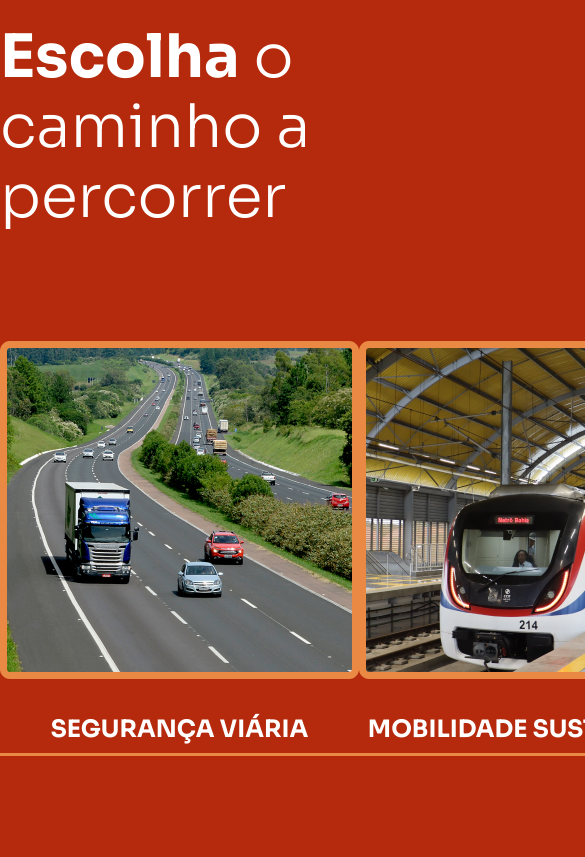
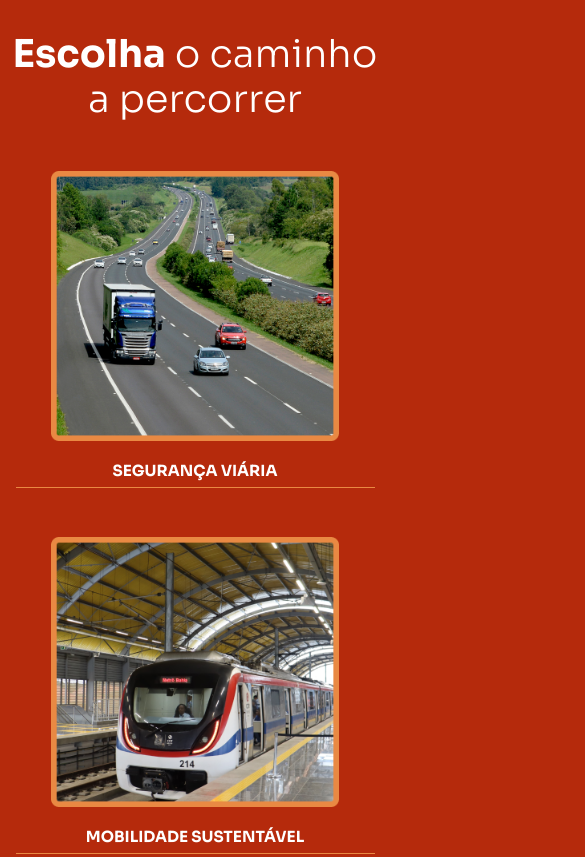
Before and after one commit to Gabriel-S-Santana/InfoGrafico, a plain HTML site: page index.html in a window 390 px wide. Shown: the top 857 px of the page, 585 px wide, since content can reach past the window. Drawn offline with Linux system fonts and the light colour scheme.

Commit message:
feat responsividade home

```diff
--- a/styles/home.css
+++ b/styles/home.css
@@ -35,10 +35,10 @@ header {
 header h1 {
   color: #fff;
 
-  font-size: 60px;
+  font-size: 6.0rem;
   font-style: normal;
   font-weight: 300;
-  line-height: 70px;
+  line-height: 7.0rem;
 }
 
 main {
@@ -61,11 +61,50 @@ main {
   text-transform: uppercase;
   text-align: center;
   font-family: Sora;
-  font-size: 24px;
+  font-size: 2.4rem;
   font-style: normal;
   font-weight: 600;
-  line-height: 32px;
+  line-height: 3.2rem;
   padding-bottom: .8rem;
   border-bottom: solid .3rem;
   border-color: #E98943;
 }
+
+@media (max-width: 900px) {
+  html {
+    font-size: 60%;
+  }
+
+  body {
+    gap: 7.7rem;
+  }
+
+  header {
+    padding-top: 5rem;
+    text-align: center;
+  }
+
+  main {
+    flex-direction: column;
+    height: auto;
+    gap: 7.7rem;
+    padding-bottom: 5rem;
+  }
+
+  @media (max-width: 430px) {
+    html {
+      font-size: 40%;
+    }
+
+    .link-imagem {
+      display: flex;
+      align-items: center;
+      justify-content: center;
+    }
+
+    .link-imagem img {
+      width: 80%;
+    }
+  }
+
+}
```
